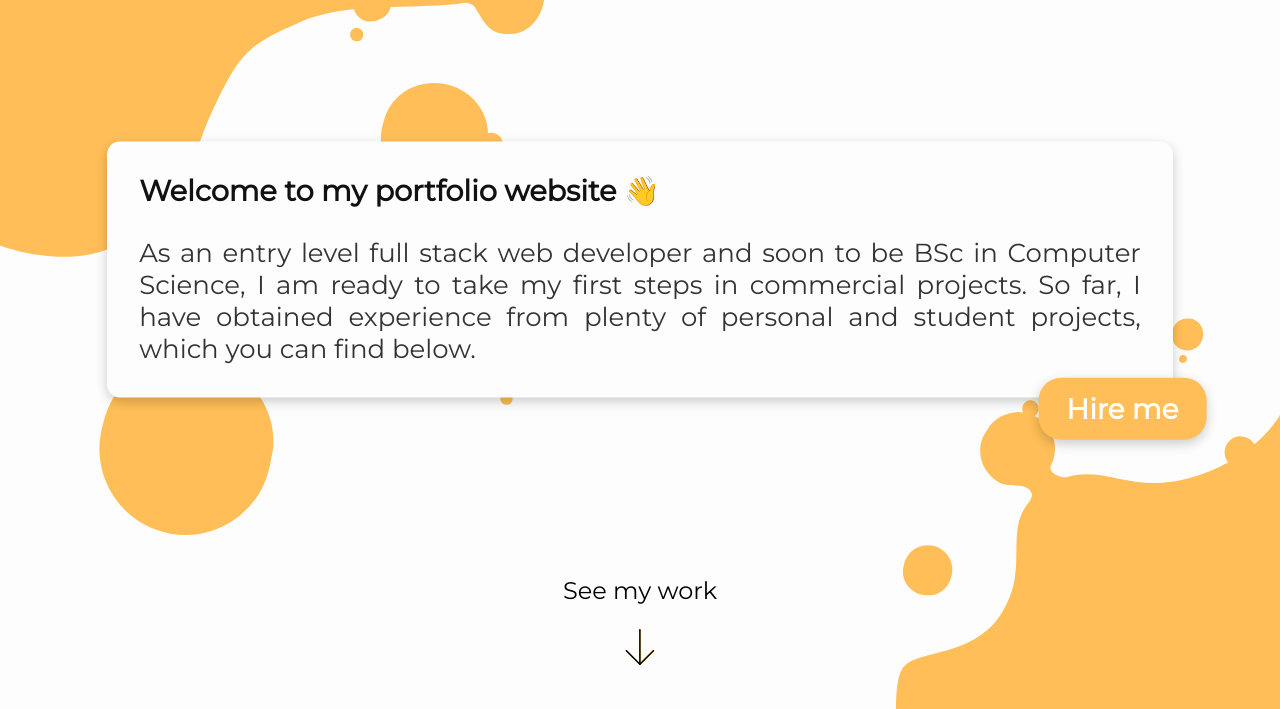
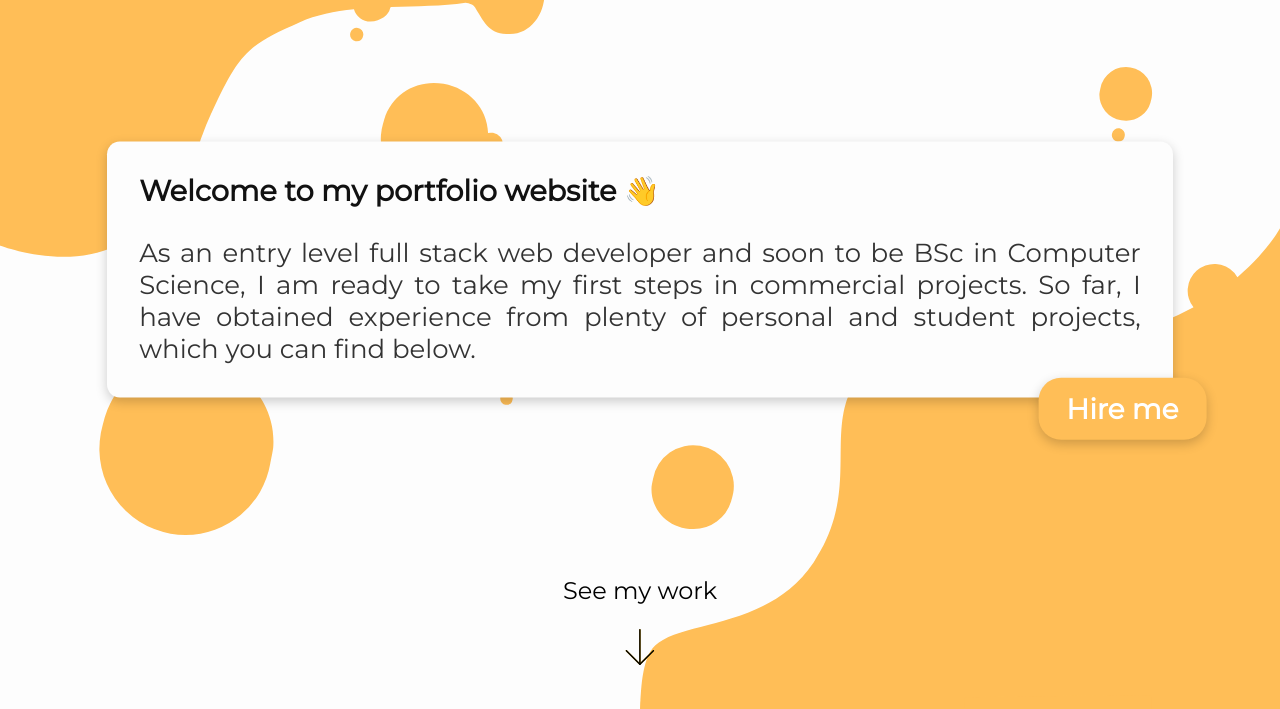
Before and after one commit to michalokrasa/Portfolio, a Gatsby site: page / in a window 1280 px wide. Shown: the part 105-814 px from the top of the page. Built offline with nearby package versions, Linux system fonts and the light colour scheme; Gatsby itself is replaced by a stand-in of ours.

Commit message:
Background adjustment.

```diff
--- a/src/components/background.tsx
+++ b/src/components/background.tsx
@@ -18,7 +18,12 @@ const AboutLeftBlobStyled = styled(AboutLeftBlob)`
     top: 0px;
     left: 0px;
     width: auto;
-    height: 50vw;
+    height: 50vh;
+
+    @media (min-width: ${({ theme }) => theme.breakpoints.lg}) {
+        width: auto;
+        height: 50vw;
+    }
 `;
 
 const AboutRightBlobStyled = styled(AboutRightBlob)`
@@ -26,7 +31,7 @@ const AboutRightBlobStyled = styled(AboutRightBlob)`
     right: 0px;
     top: 100vh;
     transform: translateY(-50%);
-    width: 30vw;
+    width: 50vw;
     height: auto;
 `;
 
```
